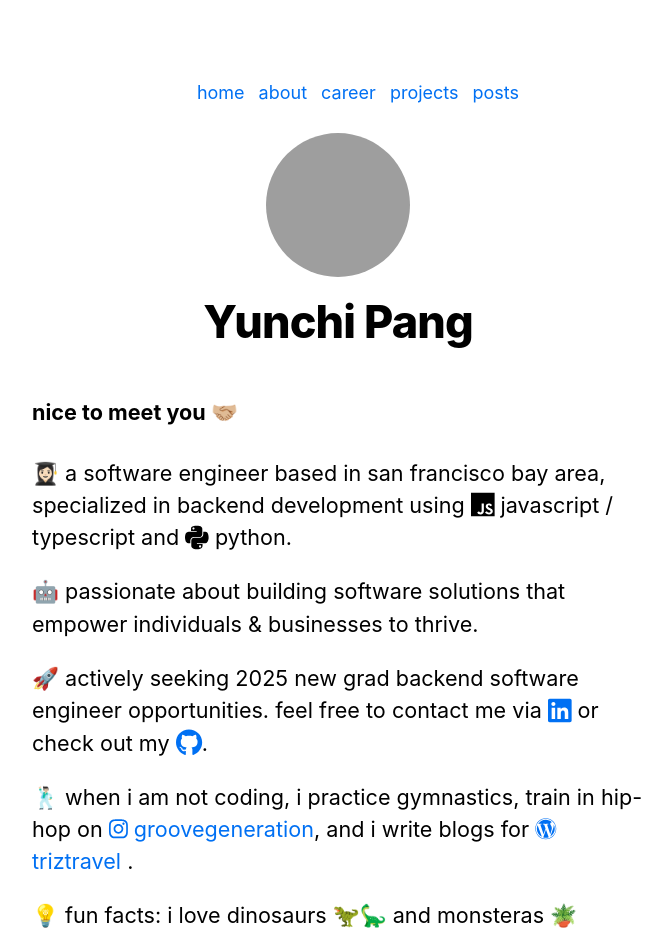
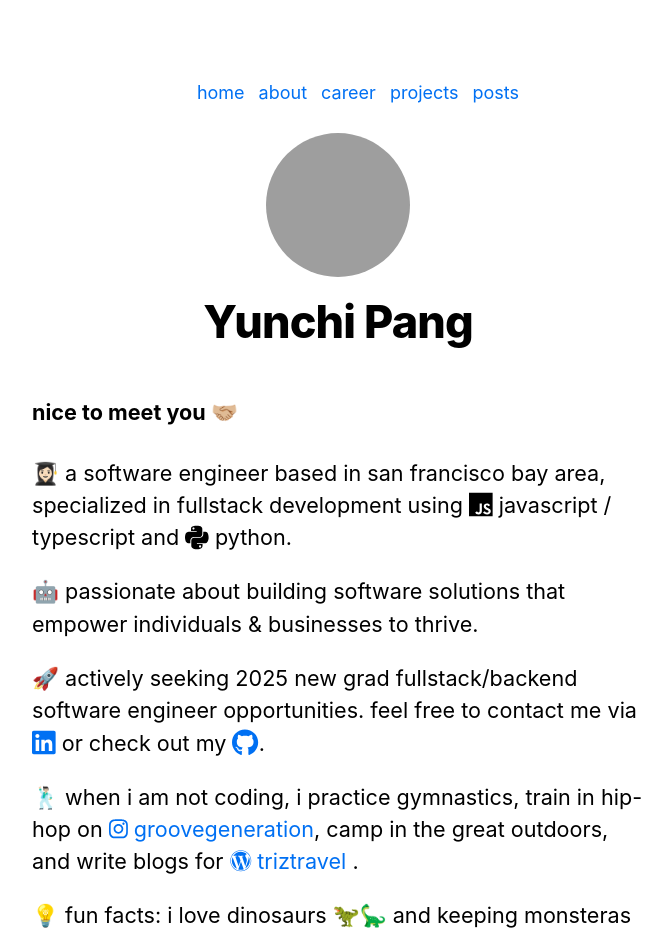
Before and after one commit to yunchipang/nextjs-portfolio, a Next.js app: page / in a window 1280 px wide. Shown: the top 934 px of the page, without its empty margins (302-974 px from the left). Built offline with nearby package versions, Linux system fonts and the light colour scheme; grey boxes are pictures that could not be loaded.

Commit message:
update resume & about (#68)
* update resume

* update index

* update index

* escape single quotation mark with &apos;

```diff
--- a/src/pages/index.tsx
+++ b/src/pages/index.tsx
@@ -24,7 +24,7 @@ export default function Home() {
         <h4>nice to meet you 🤝🏼</h4>
         <p>
           👩🏻‍🎓 a software engineer based in san francisco bay area, specialized in
-          backend development using <FontAwesomeIcon icon={faJs} size="lg" />{' '}
+          fullstack development using <FontAwesomeIcon icon={faJs} size="lg" />{' '}
           javascript / typescript and{' '}
           <FontAwesomeIcon icon={faPython} size="lg" /> python.
         </p>
@@ -33,7 +33,7 @@ export default function Home() {
           individuals & businesses to thrive.
         </p>
         <p>
-          🚀 actively seeking 2025 new grad backend software engineer
+          🚀 actively seeking 2025 new grad fullstack/backend software engineer
           opportunities. feel free to contact me via{' '}
           <Link href={profileLinks.LINKEDIN} target="_blank">
             <FontAwesomeIcon icon={faLinkedin} size="lg" />
@@ -49,13 +49,17 @@ export default function Home() {
           <Link href={profileLinks.GG} target="_blank">
             <FontAwesomeIcon icon={faInstagram} /> groovegeneration
           </Link>
-          , and i write blogs for{' '}
+          , camp in the great outdoors, and write blogs for{' '}
           <Link href={profileLinks.TRIZTRAVEL} target="_blank">
             <FontAwesomeIcon icon={faWordpress} /> triztravel
           </Link>{' '}
           .
         </p>
-        <p>💡 fun facts: i love dinosaurs 🦖🦕 and monsteras 🪴</p>
+        <p>
+          💡 fun facts: i love dinosaurs 🦖🦕 and keeping monsteras🪴 in my
+          home. oh, and you&apos;ve probably noticed my quirky habit of typing
+          everything in lowercase ⌨️ !
+        </p>
       </section>
     </Layout>
   );
```
Also changed, not shown: 1 other file (tests, documents, lock files or other folders).
